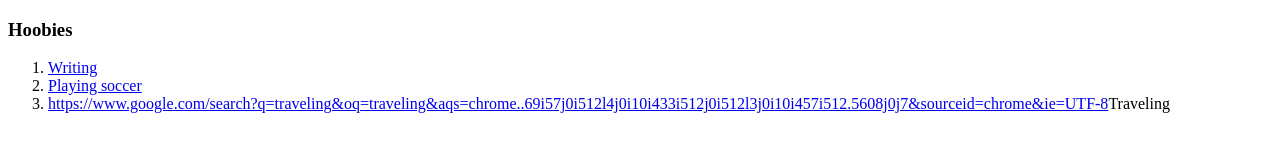
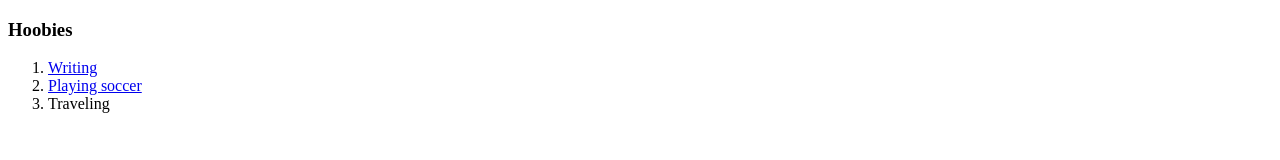
Before and after one commit to Lapark100/cv, a plain HTML site: page Hobbies.html in a window 1280 px wide. Drawn offline with Linux system fonts and the light colour scheme.

Commit message:
Corrected a few bugs in the hobbies.

```diff
--- a/Hobbies.html
+++ b/Hobbies.html
@@ -9,7 +9,7 @@
     <ol>
       <li><a href="https://www.google.com/search?q=writing&oq=writing&aqs=chrome..69i57j0i131i433i512l2j0i512l7.3874j0j7&sourceid=chrome&ie=UTF-8">Writing</a></li>
       <li><a href="https://www.goal.com/en-ng">Playing soccer</a></li>
-      <li><a href="#">https://www.google.com/search?q=traveling&oq=traveling&aqs=chrome..69i57j0i512l4j0i10i433i512j0i512l3j0i10i457i512.5608j0j7&sourceid=chrome&ie=UTF-8</a>Traveling</li>
+      <li><a href="https://www.google.com/search?q=traveling&oq=traveling&aqs=chrome..69i57j0i512l4j0i10i433i512j0i512l3j0i10i457i512.5608j0j7&sourceid=chrome&ie=UTF-8"></a>Traveling</li>
     </ol>
   </body>
 </html>
```
